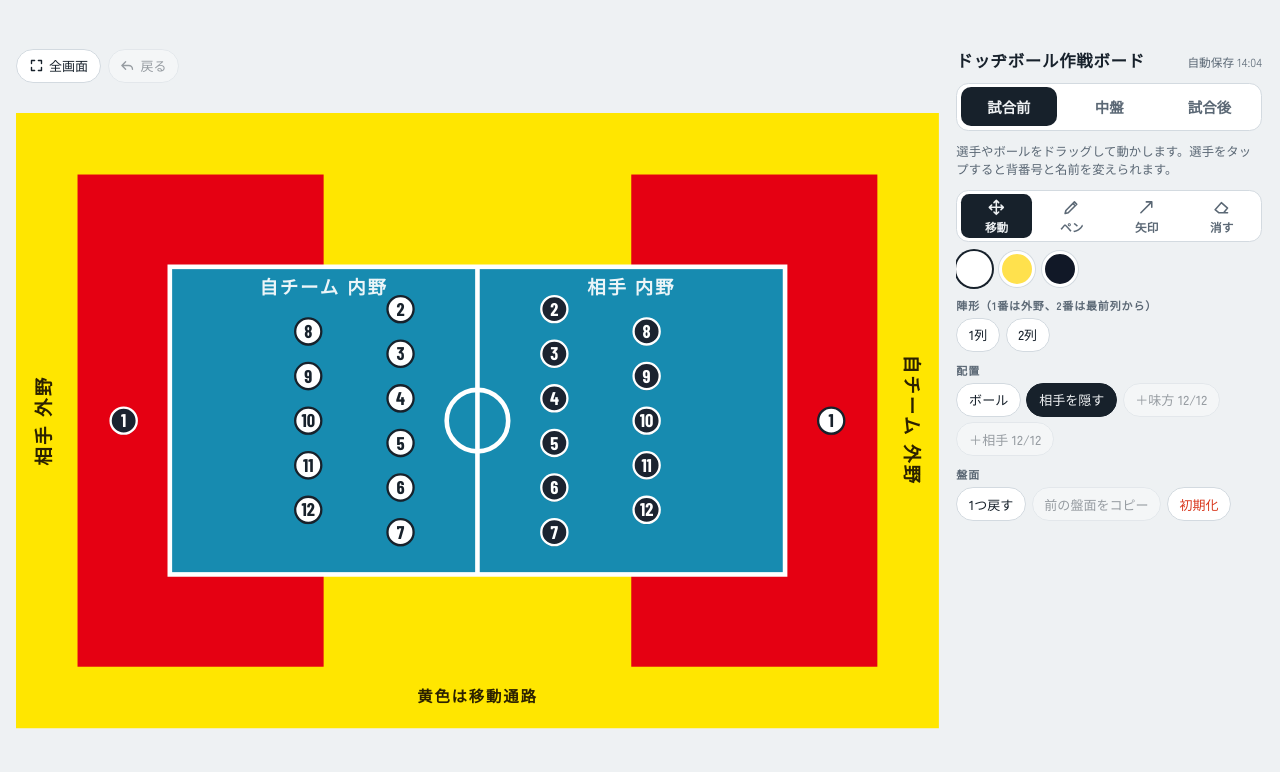
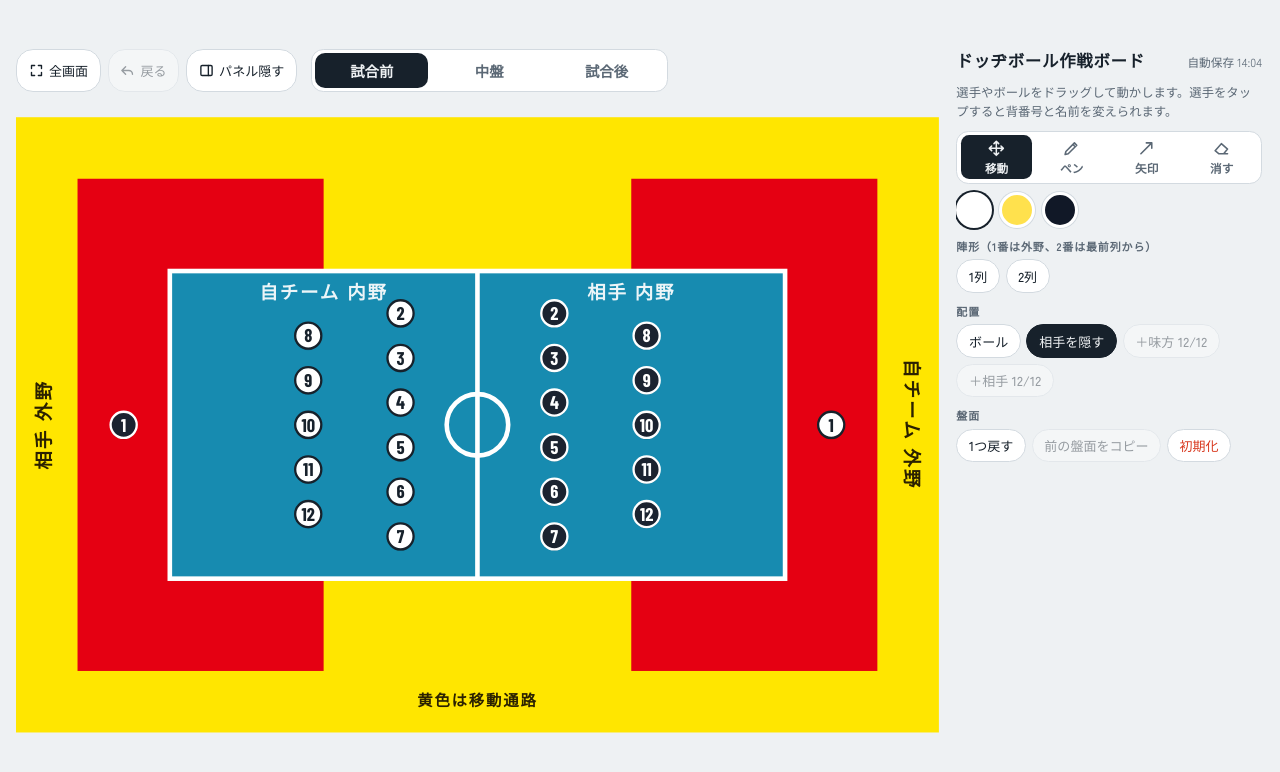
Before and after one commit to Yuta028/dodge-ball, a plain HTML site: page dodgeball-strategy/index.html in a window 1280 px wide. Drawn offline with nearby package versions, Linux system fonts and the light colour scheme.

Commit message:
Add files via upload

```diff
--- a/dodgeball-strategy/index.html
+++ b/dodgeball-strategy/index.html
@@ -70,12 +70,16 @@ button:focus-visible, input:focus-visible { outline: 2px solid var(--fg); outlin
 html.is-fs #app { padding: 0; }
 html.fs-lite #app { position: fixed; inset: 0; z-index: 30; background: var(--bg); padding: 0; height: auto; }
 #left { min-width: 0; min-height: 0; display: flex; flex-direction: column; gap: .5em; }
-.bar { display: flex; gap: .5em; flex: none; }
+.bar { display: flex; gap: .5em; flex: none; align-items: stretch; }
+.bar .tabs { flex: 1; max-width: 26em; margin-left: .5em; }
+.bar .tab { min-height: 2.4em; }
+#stage.nopanel { grid-template-columns: minmax(0, 1fr); }
+#stage.nopanel #side { display: none; }
 .bar .chip { display: inline-flex; align-items: center; gap: .4em; }
 .bar svg { width: 1.15em; height: 1.15em; fill: none; stroke: currentColor; stroke-width: 2.2; stroke-linecap: round; stroke-linejoin: round; }
 
-#courtwrap { position: relative; flex: 1 1 0; min-width: 0; min-height: 0; display: grid; align-content: center; }
-#court { display: block; width: 100%; height: auto; overflow: visible; touch-action: none; user-select: none; -webkit-user-select: none; }
+#courtwrap { position: relative; flex: 1 1 0; min-width: 0; min-height: 0; }
+#court { position: absolute; inset: 0; display: block; width: 100%; height: 100%; overflow: hidden; touch-action: none; user-select: none; -webkit-user-select: none; }
 #court .in { fill: var(--c-in); }
 #court .out { fill: var(--c-out); }
 #court .pass { fill: var(--c-pass); }
@@ -176,6 +180,13 @@ html { padding: env(safe-area-inset-top, 0px) env(safe-area-inset-right, 0px) en
           <svg viewBox="0 0 24 24"><path d="M4 9V4h5M20 9V4h-5M4 15v5h5M20 15v5h-5"/></svg>全画面</button>
         <button class="chip" id="bBack" type="button" aria-label="全画面表示を終了して戻る" disabled>
           <svg viewBox="0 0 24 24"><path d="M9 6L3 12l6 6M3 12h11a6 6 0 0 1 6 6"/></svg>戻る</button>
+        <button class="chip" id="bPanel" type="button" aria-pressed="false" aria-label="編集パネルを隠す">
+          <svg viewBox="0 0 24 24"><rect x="3" y="4" width="18" height="16" rx="2"/><path d="M15 4v16"/></svg><span id="bPanelT">パネル隠す</span></button>
+        <div class="tabs" role="tablist" aria-label="盤面">
+          <button class="tab" role="tab" data-i="0">試合前</button>
+          <button class="tab" role="tab" data-i="1">中盤</button>
+          <button class="tab" role="tab" data-i="2">試合後</button>
+        </div>
       </div>
       <div id="courtwrap">
         <svg id="court" viewBox="0 0 1200 800" preserveAspectRatio="xMidYMid meet" role="img" aria-label="ドッヂボールコート（内野10m×10mが2面、外野は3m幅）">
@@ -209,11 +220,6 @@ html { padding: env(safe-area-inset-top, 0px) env(safe-area-inset-right, 0px) en
       <div class="top">
         <h1>ドッヂボール作戦ボード</h1>
         <span id="saveInfo">自動保存</span>
-      </div>
-      <div class="tabs" role="tablist" aria-label="盤面">
-        <button class="tab" role="tab" data-i="0">試合前</button>
-        <button class="tab" role="tab" data-i="1">中盤</button>
-        <button class="tab" role="tab" data-i="2">試合後</button>
       </div>
       <p id="hint"></p>
 
@@ -339,6 +345,7 @@ html { padding: env(safe-area-inset-top, 0px) env(safe-area-inset-right, 0px) en
       const s = JSON.parse(raw);
       if (s && Array.isArray(s.boards) && s.boards.length === 3 && s.boards.every(b => b && Array.isArray(b.players) && Array.isArray(b.strokes))) {
         s.cur = clamp(+s.cur || 0, 0, 2);
+        s.hidePanel = !!s.hidePanel;
         s.boards.forEach(b => ['a', 'b'].forEach(t => { let c = 0; b.players = b.players.filter(p => p.team !== t || ++c <= MAXP); }));
         return s;
       }
@@ -441,11 +448,17 @@ html { padding: env(safe-area-inset-top, 0px) env(safe-area-inset-right, 0px) en
     $('#bAddA').textContent = `＋味方 ${na}/${MAXP}`; $('#bAddA').disabled = na >= MAXP;
     $('#bAddB').textContent = `＋相手 ${nb}/${MAXP}`; $('#bAddB').disabled = nb >= MAXP;
     $('#bCopy').disabled = S.cur === 0;
+    const hp = !!S.hidePanel;
+    $('#stage').classList.toggle('nopanel', hp);
+    const bp = $('#bPanel');
+    bp.setAttribute('aria-pressed', String(hp));
+    bp.setAttribute('aria-label', hp ? '編集パネルを表示' : '編集パネルを隠す');
+    $('#bPanelT').textContent = hp ? 'パネル表示' : 'パネル隠す';
     document.querySelectorAll('.chip.armed').forEach(clearArm);
   }
   function renderEdit() {
     const p = board().players.find(x => x.id === selId);
-    $('#edit').hidden = !p;
+    $('#edit').hidden = !p || !!S.hidePanel;
     if (!p) return;
     $('#pn').value = p.n; $('#pname').value = p.name;
     $('#editDot').className = 'dot ' + p.team;
@@ -608,6 +621,8 @@ html { padding: env(safe-area-inset-top, 0px) env(safe-area-inset-right, 0px) en
   $('#pclose').addEventListener('click', closeEdit);
   document.addEventListener('keydown', e => { if (e.key === 'Escape' && selId && !lite) closeEdit(); });
 
+  $('#bPanel').addEventListener('click', () => { S.hidePanel = !S.hidePanel; updateUI(); renderEdit(); save(); });
+
   /* ---------- 全画面表示 / 戻る ---------- */
   const root = document.documentElement;
   let lite = false; // 全画面APIが使えない環境では、枠いっぱいに広げる表示で代用する
```
